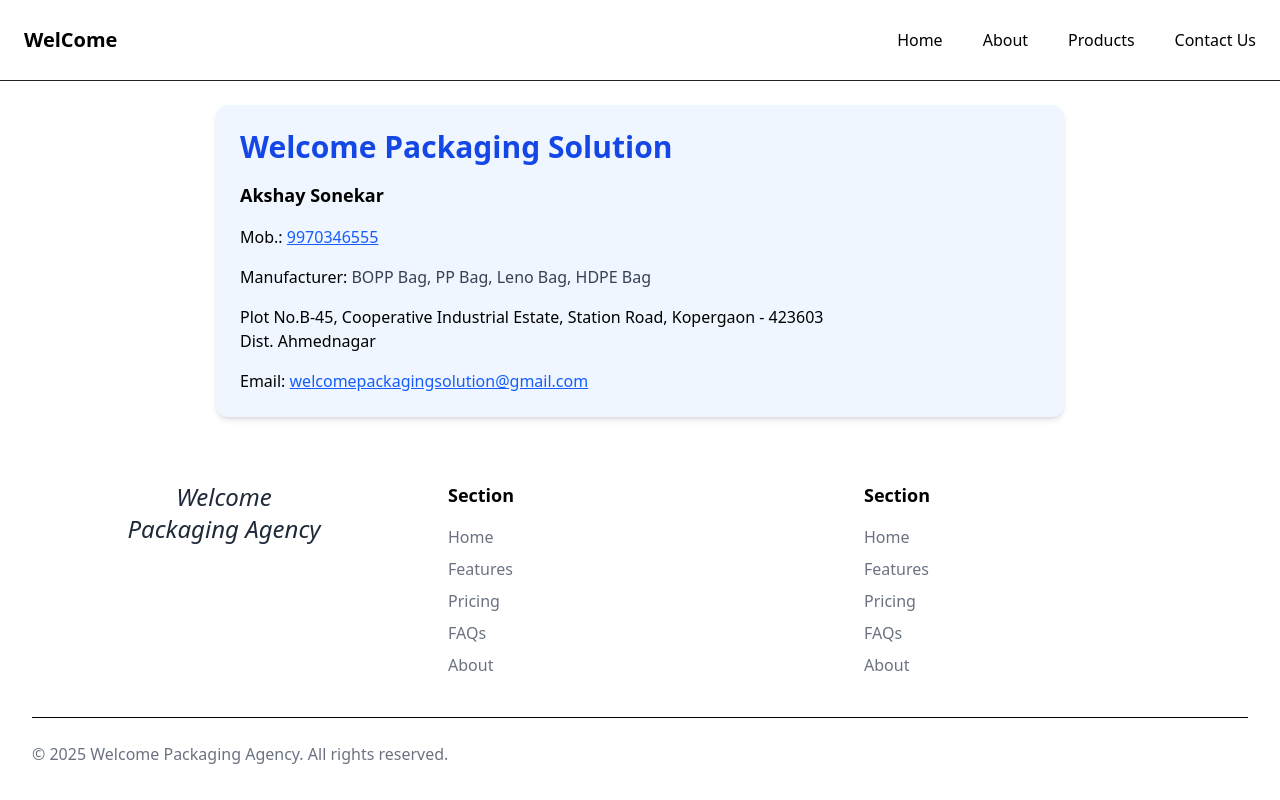
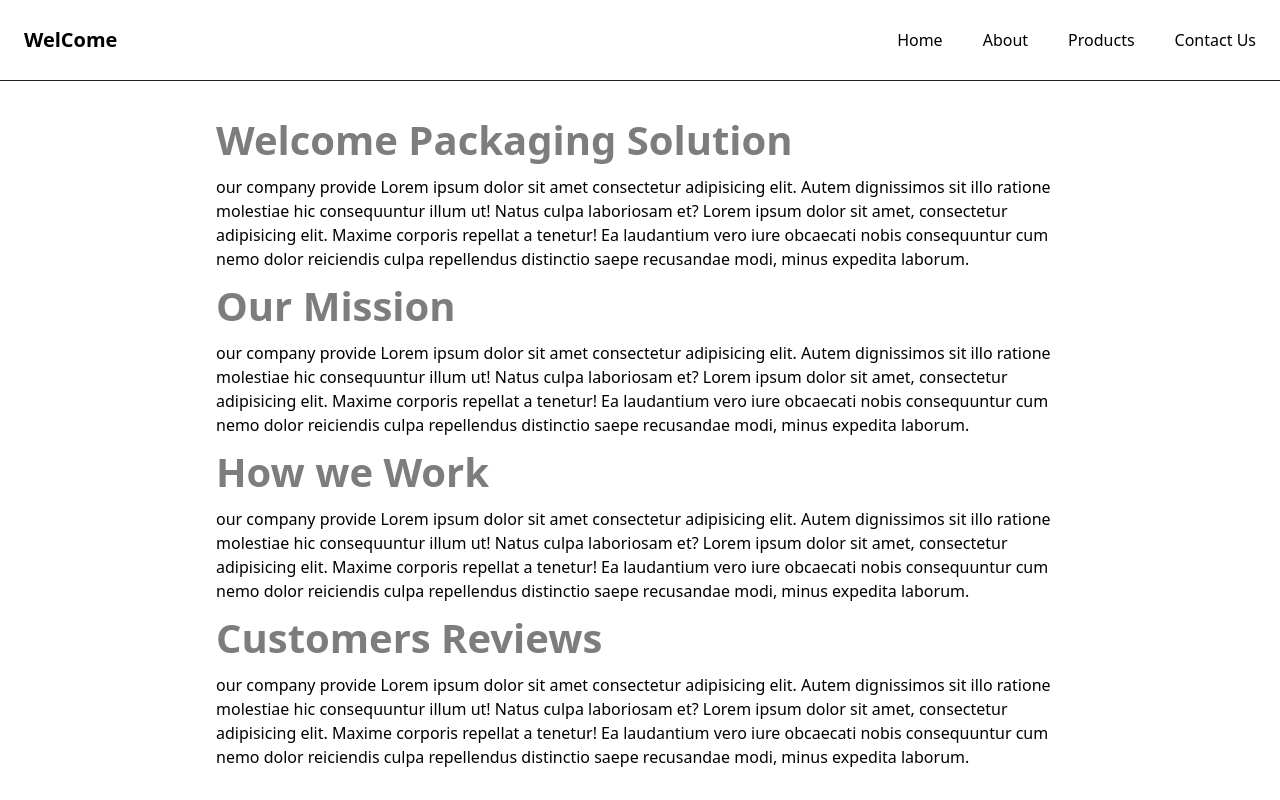
Before and after one commit to sudarshansangle56/welcome-packaging-solutions, a Next.js app in the folder welcome/: page /about in a window 1280 px wide. Shown: the top 800 px of the page. Built offline with nearby package versions, Linux system fonts and the light colour scheme.

Commit message:
changes in about me

```diff
--- a/welcome/app/about/page.js
+++ b/welcome/app/about/page.js
@@ -1,28 +1,60 @@
-import React from 'react'
+import React from "react";
 
 function page() {
   return (
     <div>
-   <div className="max-w-4xl mx-auto p-6">
-        <div className="bg-blue-50 rounded-xl shadow-md p-6 space-y-4">
-          <div className="text-3xl font-bold text-blue-700">Welcome Packaging Solution</div>
-          <div className="text-lg font-semibold">Akshay Sonekar</div>
-          <div className="text-md">Mob.: <a href="tel:9970346555" className="text-blue-600 underline">9970346555</a></div>
-          <div className="text-md font-medium">
-            Manufacturer:
-            <span className="text-gray-700"> BOPP Bag, PP Bag, Leno Bag, HDPE Bag</span>
-          </div>
-          <div className="text-md">
-            Plot No.B-45, Cooperative Industrial Estate, Station Road, Kopergaon - 423603<br />
-            Dist. Ahmednagar
-          </div>
-          <div className="text-md">
-            Email: <a href="mailto:welcomepackagingsolution@gmail.com" className="text-blue-600 underline">welcomepackagingsolution@gmail.com</a>
-          </div>
-        </div>
+      <div className="min-h-[500px] w-[70%] mx-auto p-6">
+        <h1 className="text-[40px]  font-bold text-[#22222296] leading-[70px]">
+          Welcome Packaging Solution
+        </h1>
+        <p>
+          our company provide Lorem ipsum dolor sit amet consectetur adipisicing
+          elit. Autem dignissimos sit illo ratione molestiae hic consequuntur
+          illum ut! Natus culpa laboriosam et? Lorem ipsum dolor sit amet,
+          consectetur adipisicing elit. Maxime corporis repellat a tenetur! Ea
+          laudantium vero iure obcaecati nobis consequuntur cum nemo dolor
+          reiciendis culpa repellendus distinctio saepe recusandae modi, minus
+          expedita laborum.
+        </p>
+        <h1 className="text-[40px]  font-bold text-[#22222296] leading-[70px]">
+          Our Mission
+        </h1>
+        <p>
+          our company provide Lorem ipsum dolor sit amet consectetur adipisicing
+          elit. Autem dignissimos sit illo ratione molestiae hic consequuntur
+          illum ut! Natus culpa laboriosam et? Lorem ipsum dolor sit amet,
+          consectetur adipisicing elit. Maxime corporis repellat a tenetur! Ea
+          laudantium vero iure obcaecati nobis consequuntur cum nemo dolor
+          reiciendis culpa repellendus distinctio saepe recusandae modi, minus
+          expedita laborum.
+        </p>
+        <h1 className="text-[40px]  font-bold text-[#22222296] leading-[70px]">
+          How we Work
+        </h1>
+        <p>
+          our company provide Lorem ipsum dolor sit amet consectetur adipisicing
+          elit. Autem dignissimos sit illo ratione molestiae hic consequuntur
+          illum ut! Natus culpa laboriosam et? Lorem ipsum dolor sit amet,
+          consectetur adipisicing elit. Maxime corporis repellat a tenetur! Ea
+          laudantium vero iure obcaecati nobis consequuntur cum nemo dolor
+          reiciendis culpa repellendus distinctio saepe recusandae modi, minus
+          expedita laborum.
+        </p>
+        <h1 className="text-[40px]  font-bold text-[#22222296] leading-[70px]">
+         Customers Reviews
+        </h1>
+        <p>
+          our company provide Lorem ipsum dolor sit amet consectetur adipisicing
+          elit. Autem dignissimos sit illo ratione molestiae hic consequuntur
+          illum ut! Natus culpa laboriosam et? Lorem ipsum dolor sit amet,
+          consectetur adipisicing elit. Maxime corporis repellat a tenetur! Ea
+          laudantium vero iure obcaecati nobis consequuntur cum nemo dolor
+          reiciendis culpa repellendus distinctio saepe recusandae modi, minus
+          expedita laborum.
+        </p>
+      </div>
     </div>
-    </div>
-  )
+  );
 }
 
-export default page
+export default page;
--- a/welcome/app/contact/page.js
+++ b/welcome/app/contact/page.js
@@ -7,9 +7,10 @@ function Page() {
     <div className="w-full h-screen flex">
       {/* Left Box: Contact Info */}
       <div className="w-1/2 bg-blue-50 p-8 flex flex-col justify-center items-start">
+      <div className="text-5xl font-bold text-blue-700">Welcome Packaging Solution</div>
         <h2 className="text-3xl font-semibold mb-2">Akshay Sonekar</h2>
         <p className="text-lg">
-          Mob.: <a href="tel:9970346555" className="text-blue-600 underline">9970346555</a>
+          Mob: <a href="tel:9970346555" className="text-blue-600 underline">9970346555</a>
         </p>
       </div>
 
--- a/welcome/app/pages/Main.js
+++ b/welcome/app/pages/Main.js
@@ -7,10 +7,10 @@ function Main() {
     <div>
       <div className="min-h-[400px] bg-amber-200   bg-[#ffffff] text-gray-800 px-6 py-12">
         <div className="flex flex-col  items-start">
-          <h1 className="text-[150px] font-bold text-[#22222296] leading-[130px]">
-            Welcome
+          <h1 className="text-[80px] font-bold text-[#22222296] leading-[70px]">
+          Welcome <br /> Packaging Solution
           </h1>
-          <p className="text-[17px] w-[50%] text-gray-600">
+          <p className="text-[17px] w-[50%] mt-5 text-gray-600">
             We are your trusted, industry-leading manufacturer of made to order,
             high-quality poly bags and plastic film products made right here in
             the INDIA.
```
